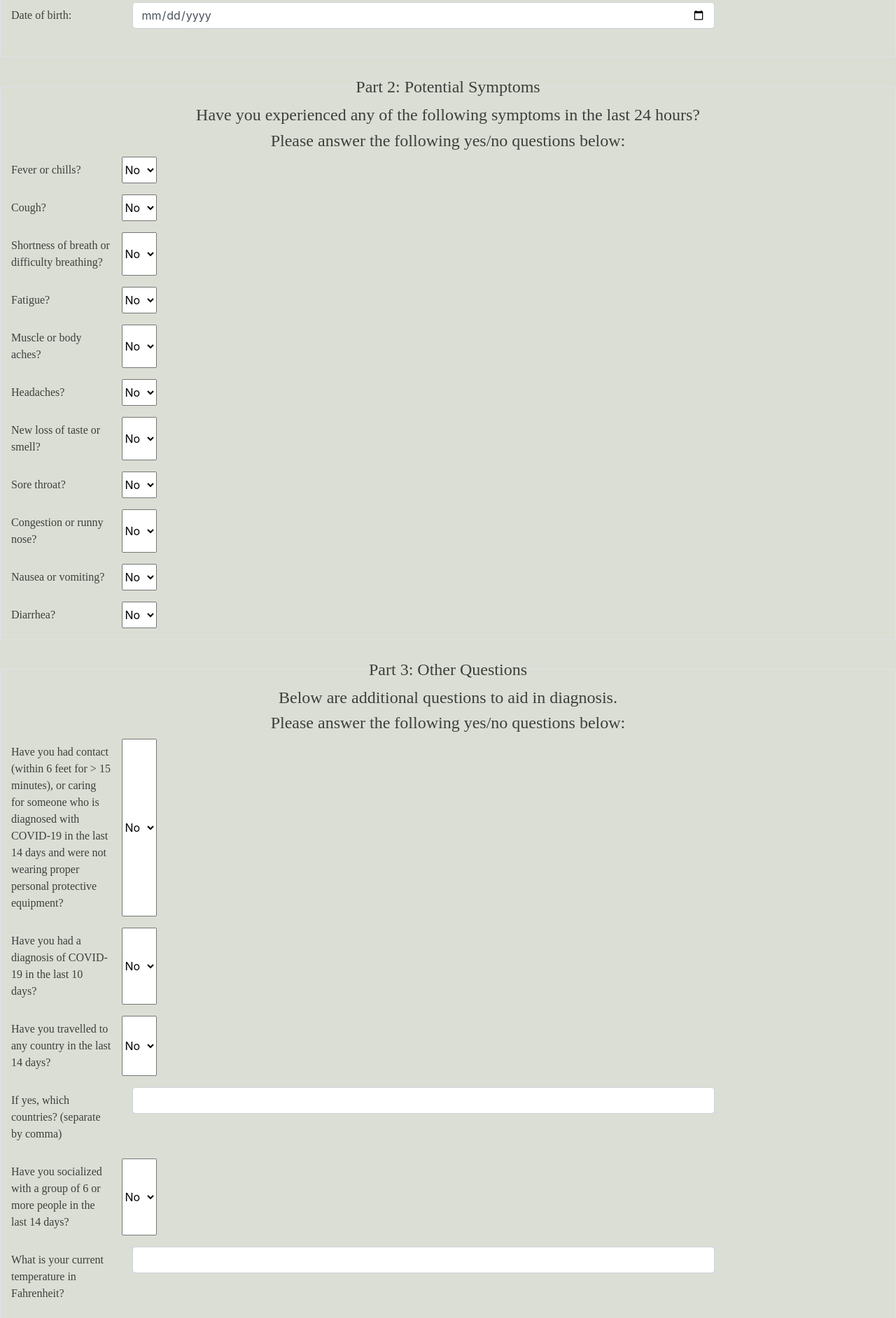
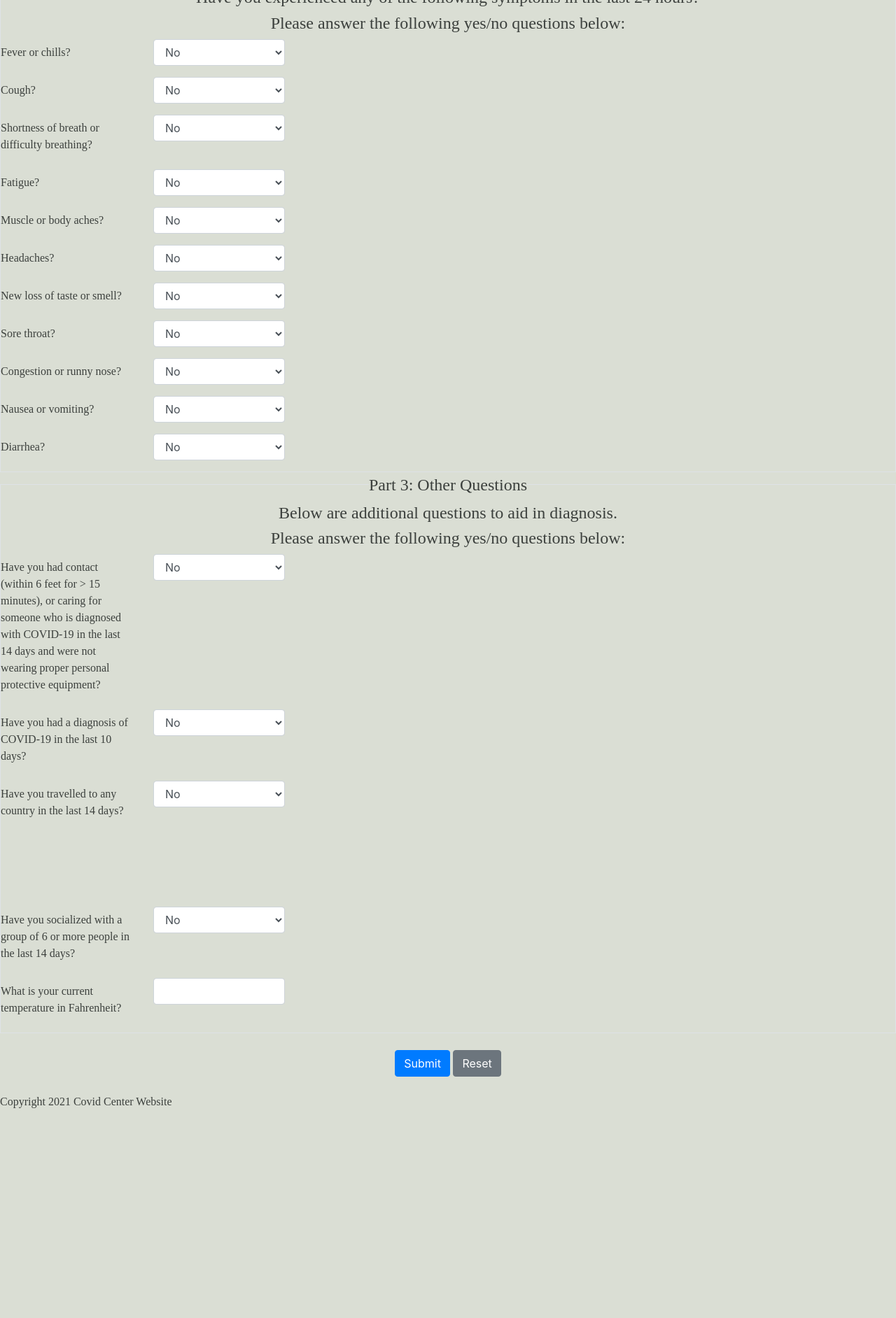
Before and after one commit to t-husnetdinova/webapp_spring2021_javascript_part2, a plain HTML site: page index.html in a window 1280 px wide. Shown: the part 901-2785 px from the top of the page at 70% size. After the commit the page ends 2488 px from the top, so only its background shows below. Drawn offline with nearby package versions, Linux system fonts and the light colour scheme.

Commit message:
major html reformat

```diff
--- a/index.html
+++ b/index.html
@@ -27,28 +27,28 @@
                         <h4>Please provide basic information about yourself:</h4>
                         <!-- Part 1: User Information -->
                         <!-- First name -->
-                        <div class="form-group row col-lg-10">
+                        <div class="form-group row">
                             <div class="col-sm-2">
-                                <label for="fname" class="col-form-label">First name:</label><br>
+                                <label for="fname" class="col-form-label">First name:</label>
                             </div>
                             <div class="col-sm-10">
-                                <input type="text" id="fname" name="fname" class="form-control" placeholder="First Name" required><br>
+                                <input type="text" id="fname" name="fname" class="form-control" placeholder="First Name" required>
                             </div>
                         </div>
 
                         <!-- Last name -->
-                        <div class="form-group row col-lg-10">
+                        <div class="form-group row">
                             <div class="col-sm-2">
-                                <label for="lname" class="col-form-label">Last name:</label><br>
+                                <label for="lname" class="col-form-label">Last name:</label>
                             </div>
                             <div class="col-sm-10">
-                                <input type="text" id="lname" name="lname" class="form-control" placeholder="Last Name" required><br>
+                                <input type="text" id="lname" name="lname" class="form-control" placeholder="Last Name" required>
                             </div>
                         </div>
 
                         <!-- Gender -->
                         <!-- One group (same name), three elements (different ids)-->
-                        <fieldset class="form-group row col-lg-10">
+                        <fieldset class="form-group row">
                             <div class="form-group row col-lg-2">
                                 <legend class="col-sm-2 col-form-label">Gender: </legend>
                             </div>
@@ -63,55 +63,55 @@
                                 </div>
                                 <div class="form-check">
                                     <input type="radio" id="other" name="female" value="other" class="form-check-input">
-                                    <label for="other" class="form-check-label">Other</label><br>
+                                    <label for="other" class="form-check-label">Other</label>
                                 </div>
                             </div>
                         </fieldset>
 
                         <!-- Phone -->
-                        <div class="form-group row col-lg-10">
-                            <label for="phone" class="col-sm-2 col-form-label">Phone:</label><br>
+                        <div class="form-group row">
+                            <label for="phone" class="col-sm-2 col-form-label">Phone:</label>
                             <div class="col-sm-10">
-                                <input type="tel" id="phone" name="phone" pattern="[0-9]{3}-[0-9]{3}-[0-9]{4}" class="form-control" placeholder="555-555-5555" required><br>
+                                <input type="tel" id="phone" name="phone" pattern="[0-9]{3}-[0-9]{3}-[0-9]{4}" class="form-control" placeholder="555-555-5555" required>
                             </div>
                         </div>
 
                         <!-- Email -->
-                        <div class="form-group row col-lg-10">
-                            <label for="email" class="col-sm-2 col-form-label">Email:</label><br>
+                        <div class="form-group row">
+                            <label for="email" class="col-sm-2 col-form-label">Email:</label>
                             <div class="col-sm-10">
-                                <input type="text" id="email" name="email" class="form-control" placeholder="example@email.com" required><br>
+                                <input type="text" id="email" name="email" class="form-control" placeholder="example@email.com" required>
                             </div>
                         </div>
 
                         <!-- Address -->
-                        <div class="form-group row col-lg-10">
-                            <label for="addressStreet" class="col-sm-2 col-form-label">Address:</label><br>
-                            <div class="col-sm-12 col-md-4">
-                                <input type="text" id="addressStreet" name="addressStreet" class="form-control" placeholder="Street address" required><br>
+                        <div class="form-group row">
+                            <label for="addressStreet" class="col-sm-2 col-form-label">Address:</label>
+                            <div class="col-sm-10 col-md-4">
+                                <input type="text" id="addressStreet" name="addressStreet" class="form-control" placeholder="Street address" required>
                             </div>
                             <div class="col">
-                                <input type="text" id="addressCity" name="addressCity" class="form-control" placeholder="City" required><br>
+                                <input type="text" id="addressCity" name="addressCity" class="form-control" placeholder="City" required>
                             </div>
                             <div class="col">
-                                <input type="text" id="addressState" name="addressState" class="form-control" placeholder="State" required><br>
+                                <input type="text" id="addressState" name="addressState" class="form-control" placeholder="State" required>
                             </div>
                             <div class="col">
-                                <input type="text" id="addressZip" name="addressZip" class="form-control" pattern="[0-9][5]" placeholder="Zip Code" required><br>
+                                <input type="text" id="addressZip" name="addressZip" class="form-control" pattern="[0-9][5]" placeholder="Zip Code" required>
                             </div>
                             <div class="col">
-                                <input type="text" id="addressCountry" name="addressCountry" class="form-control" placeholder="Country" required><br>
+                                <input type="text" id="addressCountry" name="addressCountry" class="form-control" placeholder="Country" required>
                             </div>
                         </div>
 
                         <!-- Date of birth -->
-                        <div class="form-group row col-lg-10">
-                            <label for="dob" class="col-sm-2 col-form-label">Date of birth:</label><br>
+                        <div class="form-group row">
+                            <label for="dob" class="col-sm-2 col-form-label">Date of birth:</label>
                             <div class="col-sm-10">
-                                <input type="date" id="dob" name="dob" required class="form-control"><br>
+                                <input type="date" id="dob" name="dob" required class="form-control">
                             </div>
                         </div>
-                    </fieldset><br>
+                    </fieldset>
 
                     <!-- Part 2: Symptom questionnaire -->
                     <fieldset class="border">
@@ -120,126 +120,126 @@
                         <h4>Please answer the following yes/no questions below:</h4>
 
                         <!-- Fever or chills-->
-                        <div class="form-group row col-lg-10">
-                            <label for="fever" class="col-sm-2 col-form-label">Fever or chills?</label><br>
-                            <select id="fever" name="fever">
-                                <div class="col-sm-10">
+                        <div class="form-group row">
+                            <label for="fever" class="col-sm-2 col-form-label">Fever or chills?</label>
+                            <div class="col-sm-2">
+                                <select id="fever" name="fever" class="form-control">
                                     <option value="No">No</option>
                                     <option value="Yes">Yes</option>
+                                </select>
                             </div>
-                            </select>
                         </div>
 
                         <!-- Cough -->
-                        <div class="form-group row col-lg-10">
-                            <label for="cough" class="col-sm-2 col-form-label">Cough?</label><br>
-                            <select id="cough" name="cough">
-                                <div class="col-sm-10">
+                        <div class="form-group row">
+                            <label for="cough" class="col-sm-2 col-form-label">Cough?</label>
+                            <div class="col-sm-2">
+                                <select id="cough" name="cough" class="form-control">
                                     <option value="No">No</option>
                                     <option value="Yes">Yes</option>
+                                </select>
                             </div>
-                            </select>
                         </div>
 
                         <!-- Shortness of breath or difficulty breathing -->
-                        <div class="form-group row col-lg-10">
-                            <label for="breath" class="col-sm-2 col-form-label">Shortness of breath or difficulty breathing?</label><br>
-                            <select id="breath" name="breath">
-                                <div class="col-sm-10">
+                        <div class="form-group row">
+                            <label for="breath" class="col-sm-2 col-form-label">Shortness of breath or difficulty breathing?</label>
+                            <div class="col-sm-2">
+                                <select id="breath" name="breath" class="form-control">
                                     <option value="No">No</option>
                                     <option value="Yes">Yes</option>
+                                </select>
                             </div>
-                            </select>
                         </div>
 
                         <!-- Fatigue -->
-                        <div class="form-group row col-lg-10">
-                            <label for="fatigue" class="col-sm-2 col-form-label">Fatigue?</label><br>
-                            <select id="fatigue" name="fatigue">
-                                <div class="col-sm-10">
+                        <div class="form-group row">
+                            <label for="fatigue" class="col-sm-2 col-form-label">Fatigue?</label>
+                            <div class="col-sm-2">
+                                <select id="fatigue" name="fatigue" class="form-control">
                                     <option value="No">No</option>
                                     <option value="Yes">Yes</option>
+                                </select>
                             </div>
-                            </select>
                         </div>
 
                         <!-- Muscle or body aches -->
-                        <div class="form-group row col-lg-10">
-                            <label for="aches" class="col-sm-2 col-form-label">Muscle or body aches?</label><br>
-                            <select id="aches" name="aches">
-                                <div class="col-sm-10">
+                        <div class="form-group row">
+                            <label for="aches" class="col-sm-2 col-form-label">Muscle or body aches?</label>
+                            <div class="col-sm-2">
+                                <select id="aches" name="aches" class="form-control">
                                     <option value="No">No</option>
                                     <option value="Yes">Yes</option>
+                                </select>
                             </div>
-                            </select>
                         </div>
 
                         <!-- Headaches-->
-                        <div class="form-group row col-lg-10">
-                            <label for="headache" class="col-sm-2 col-form-label">Headaches?</label><br>
-                            <select id="headache" name="headache">
-                                <div class="col-sm-10">
+                        <div class="form-group row">
+                            <label for="headache" class="col-sm-2 col-form-label">Headaches?</label>
+                            <div class="col-sm-2">
+                                <select id="headache" name="headache" class="form-control">
                                     <option value="No">No</option>
                                     <option value="Yes">Yes</option>
+                                </select>
                             </div>
-                            </select>
                         </div>
 
                         <!-- New loss of taste or smell-->
-                        <div class="form-group row col-lg-10">
-                            <label for="sense" class="col-sm-2 col-form-label">New loss of taste or smell?</label><br>
-                            <select id="sense" name="sense">
-                                <div class="col-sm-10">
+                        <div class="form-group row">
+                            <label for="sense" class="col-sm-2 col-form-label">New loss of taste or smell?</label>
+                            <div class="col-sm-2">
+                                <select id="sense" name="sense" class="form-control">
                                     <option value="No">No</option>
                                     <option value="Yes">Yes</option>
+                                </select>
                             </div>
-                            </select>
                         </div>
 
                         <!-- Sore throat -->
-                        <div class="form-group row col-lg-10">
-                            <label for="throat" class="col-sm-2 col-form-label">Sore throat?</label><br>
-                            <select id="throat" name="throat">
-                                <div class="col-sm-10">
+                        <div class="form-group row">
+                            <label for="throat" class="col-sm-2 col-form-label">Sore throat?</label>
+                            <div class="col-sm-2">
+                                <select id="throat" name="throat" class="form-control">
                                     <option value="No">No</option>
                                     <option value="Yes">Yes</option>
+                                </select>
                             </div>
-                            </select>
                         </div>
 
                         <!-- Congestion or runny nose -->
-                        <div class="form-group row col-lg-10">
-                            <label for="nose" class="col-sm-2 col-form-label">Congestion or runny nose?</label><br>
-                            <select id="nose" name="nose">
-                                <div class="col-sm-10">
+                        <div class="form-group row">
+                            <label for="nose" class="col-sm-2 col-form-label">Congestion or runny nose?</label>
+                            <div class="col-sm-2">
+                                <select id="nose" name="nose" class="form-control">
                                     <option value="No">No</option>
                                     <option value="Yes">Yes</option>
+                                </select>
                             </div>
-                            </select>
                         </div>
 
                         <!-- Nausea or vomiting -->
-                        <div class="form-group row col-lg-10">
-                            <label for="vom" class="col-sm-2 col-form-label">Nausea or vomiting?</label><br>
-                            <select id="vom" name="vom">
-                                <div class="col-sm-10">
+                        <div class="row form-group">
+                            <label for="vom" class="col-sm-2 col-form-label">Nausea or vomiting?</label>
+                            <div class="col-sm-2">
+                                <select id="vom" name="vom" class="form-control">
                                     <option value="No">No</option>
                                     <option value="Yes">Yes</option>
+                                </select>
                             </div>
-                            </select>
                         </div>
 
                         <!-- Diarrhea -->
-                        <div class="form-group row col-lg-10">
-                            <label for="stinky" class="col-sm-2 col-form-label">Diarrhea?</label><br>
-                            <select id="stinky" name="stinky">
-                                <div class="col-sm-10">
+                        <div class="row form-group">
+                            <label for="stinky" class="col-sm-2 col-form-label">Diarrhea?</label>
+                            <div class="col-sm-2">
+                                <select id="stinky" name="stinky" class="form-control">
                                     <option value="No">No</option>
                                     <option value="Yes">Yes</option>
-                                </div>
                                 </select>
                             </div>
-                    </fieldset><br>
+                        </div>
+                    </fieldset>
 
                     <!-- Part 3: Other Questions -->
                     <fieldset class="border">
@@ -248,67 +248,67 @@
                         <h4>Please answer the following yes/no questions below:</h4>
 
                         <!-- Have you had contact (within 6 feet for > 15 minutes), or caring for someone who is diagnosed with COVID-19 in the last 14 days and were not wearing proper personal protective equipment? (yes/no) -->
-                        <div class="form-group row col-lg-10">
-                            <label for="contact" class="col-sm-2 col-form-label">Have you had contact (within 6 feet for > 15 minutes), or caring for someone who is diagnosed with COVID-19 in the last 14 days and were not wearing proper personal protective equipment?</label><br>
-                            <select id="contact" name="contact">
-                                <div class="col-sm-10">
+                        <div class="row form-group">
+                            <label for="contact" class="col-sm-2 col-form-label">Have you had contact (within 6 feet for > 15 minutes), or caring for someone who is diagnosed with COVID-19 in the last 14 days and were not wearing proper personal protective equipment?</label>
+                            <div class="col-sm-2">
+                                <select id="contact" name="contact" class="form-control">
                                     <option value="No">No</option>
                                     <option value="Yes">Yes</option>
+                                </select>
                             </div>
-                            </select>
                         </div>
 
                         <!-- Have you had a diagnosis of COVID-19 in the last 10 days? (yes/no) -->
-                        <div class="form-group row col-lg-10">
-                            <label for="diag" class="col-sm-2 col-form-label">Have you had a diagnosis of COVID-19 in the last 10 days?</label><br>
-                            <select id="diag" name="diag">
-                                <div class="col-sm-10">
+                        <div class="row form-group">
+                            <label for="diag" class="col-sm-2 col-form-label">Have you had a diagnosis of COVID-19 in the last 10 days?</label>
+                            <div class="col-sm-2">
+                                <select id="diag" name="diag" class="form-control">
                                     <option value="No">No</option>
                                     <option value="Yes">Yes</option>
+                                </select>
                             </div>
-                            </select>
                         </div>
 
                         <!-- Have you travelled to any country in the last 14 days? (yes/no) -->
-                        <div class="form-group row col-lg-10">
-                            <label for="travel" class="col-sm-2 col-form-label">Have you travelled to any country in the last 14 days?</label><br>
-                            <select id="travel" name="travel">
-                                <div class="col-sm-10">
+                        <div class="row form-group">
+                            <label for="travel" class="col-sm-2 col-form-label">Have you travelled to any country in the last 14 days?</label>
+                            <div class="col-sm-2">
+                                <select id="travel" name="travel" class="form-control">
                                     <option value="No">No</option>
                                     <option value="Yes">Yes</option>
+                                </select>
                             </div>
-                            </select>
                         </div>
 
                         <!-- If yes, what countries? -->
                         <!-- Dynamics/logic will be added later with javascript-->
-                        <div class="form-group row col-lg-10">
+                        <div class="form-group row col-lg-10 invisible">
                             <div class="col-sm-2">
-                                <label for="travelYes" class="col-form-label">If yes, which countries? (separate by comma)</label><br>
+                                <label for="travelYes" class="col-form-label">If yes, which countries? (separate by comma)</label>
                             </div>
                             <div class="col-sm-10">
-                                <input type="text" id="travelYes" name="travelYes" class="form-control"><br>
+                                <input type="text" id="travelYes" name="travelYes" class="form-control">
                             </div>
                         </div>
 
                         <!-- Have you socialized with a group of 6 or more people in the last 14 days? (yes/no) -->
-                        <div class="form-group row col-lg-10">
-                            <label for="social" class="col-sm-2 col-form-label">Have you socialized with a group of 6 or more people in the last 14 days?</label><br>
-                            <select id="social" name="social">
-                                <div class="col-sm-10">
+                        <div class="row form-group">
+                            <label for="social" class="col-sm-2 col-form-label">Have you socialized with a group of 6 or more people in the last 14 days?</label>
+                            <div class="col-sm-2">
+                                <select id="social" name="social" class="form-control">
                                     <option value="No">No</option>
                                     <option value="Yes">Yes</option>
+                                </select>
                             </div>
-                            </select>
                         </div>
 
                         <!-- Current temperature -->
-                        <div class="form-group row col-lg-10">
+                        <div class="row form-group">
                             <div class="col-sm-2">
-                                <label for="temp" class="col-form-label" >What is your current temperature in Fahrenheit?</label><br>
+                                <label for="temp" class="col-form-label" >What is your current temperature in Fahrenheit?</label>
                             </div>
-                            <div class="col-sm-10">
-                                <input type="text" id="temp" name="temp" pattern="[0-9]" class="form-control"><br>
+                            <div class="col-sm-2">
+                                <input type="text" id="temp" name="temp" pattern="[0-9]" class="form-control">
                             </div>
                         </div>
                     </fieldset>
--- a/styles.css
+++ b/styles.css
@@ -62,3 +62,7 @@ footer {
 .buttons {
     text-align: center;
 }
+
+.invisible {
+    display: none;
+}
```
Lines whose indentation alone changed are shown as unchanged.
